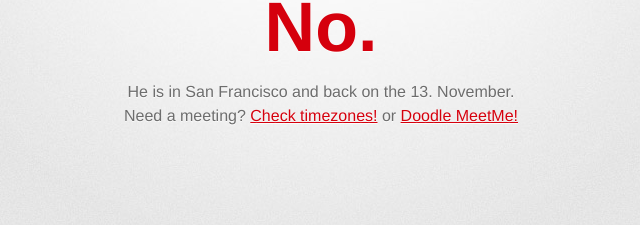
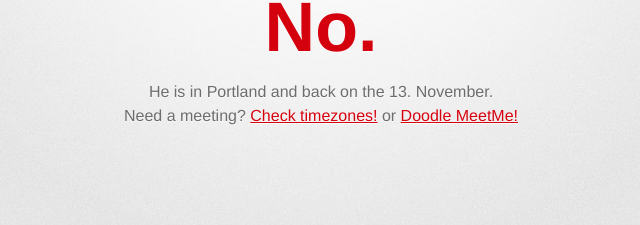
Before and after one commit to Schnitzel/isSchnitzelInSwitzerland, a plain HTML site: page index.html in a window 1280 px wide. Shown: the part 325-550 px from the top of the page, 319-959 px from the left. Drawn offline with Linux system fonts and the light colour scheme; a web font is replaced by a local one.

Commit message:
Portland!

```diff
--- a/index.html
+++ b/index.html
@@ -18,7 +18,7 @@
 
         <section id="main_content">
           <h1>No.</h1>
-          <p>He is in San Francisco and back on the 13. November.</p><p>Need a meeting? <a target="_blank" href="http://www.timeanddate.com/worldclock/meeting.html?p1=224">Check timezones!</a> or <a href="http://doodle.com/schnitzel" target="_blank">Doodle MeetMe!</a></p>
+          <p>He is in Portland and back on the 13. November.</p><p>Need a meeting? <a target="_blank" href="http://www.timeanddate.com/worldclock/meeting.html?p1=202">Check timezones!</a> or <a href="http://doodle.com/schnitzel" target="_blank">Doodle MeetMe!</a></p>
         </section>
 
 <footer>
```
